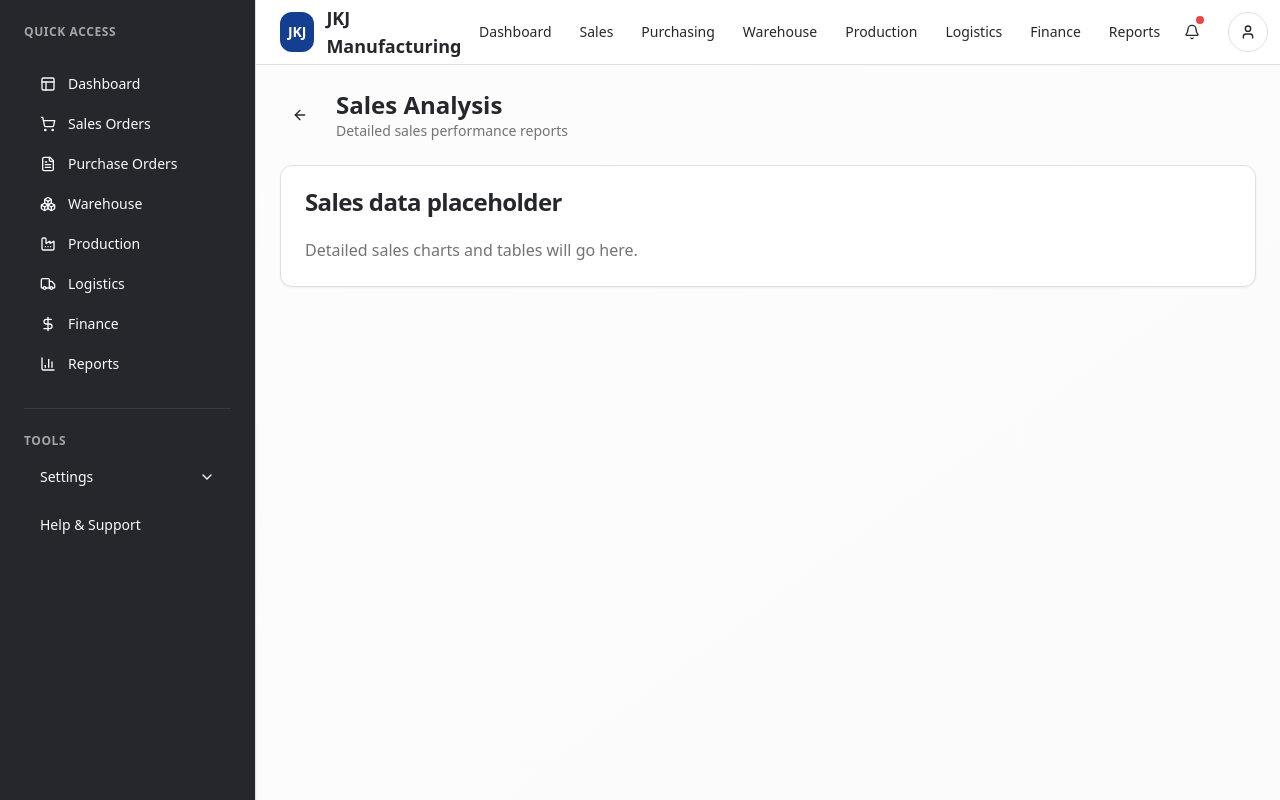
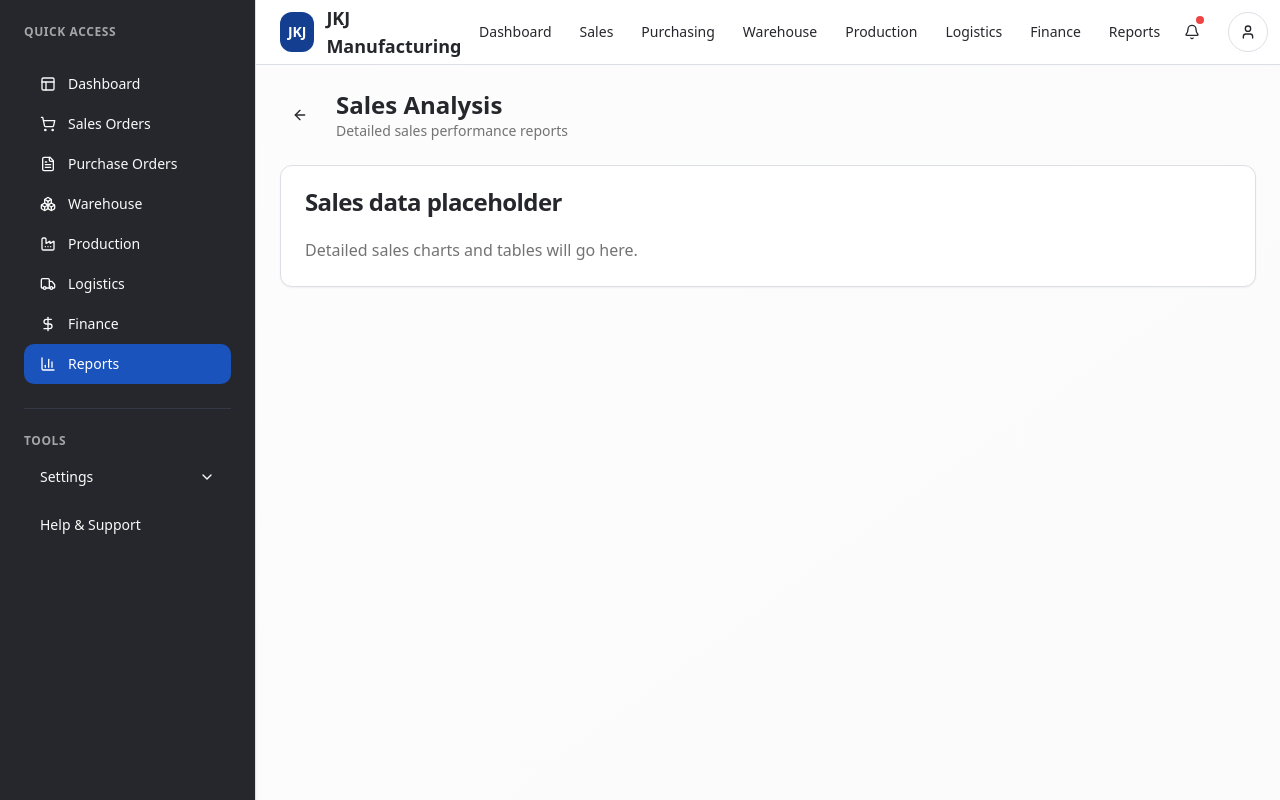
Before and after one commit to batalngantuk/jkj, a Next.js app: page /reports/sales in a window 1280 px wide. Built offline with nearby package versions, Linux system fonts and the light colour scheme.

Commit message:
feat: Update Sidebar navigation and active state logic

```diff
--- a/components/sidebar.tsx
+++ b/components/sidebar.tsx
@@ -44,7 +44,10 @@ export default function Sidebar() {
         <nav className="space-y-2">
           {menuItems.map((item) => {
             const Icon = item.icon
-            const isActive = pathname === item.href
+            const isActive = item.href === '/'
+              ? pathname === '/'
+              : pathname.startsWith(item.href)
+
             return (
               <Link key={item.label} href={item.href}>
                 <Button
```
